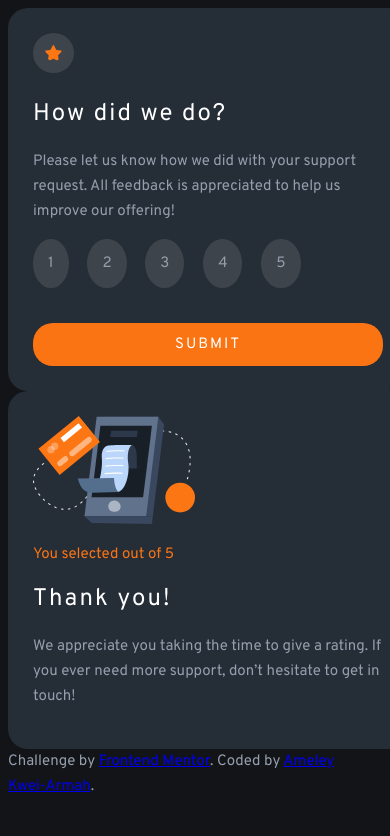
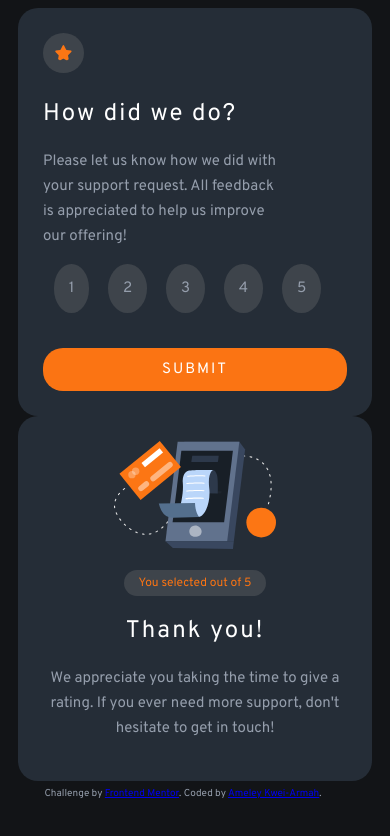
Before and after one commit to Amelss/interactive-rating-component, a website: page index.html in a window 390 px wide. Drawn offline with Linux system fonts and the light colour scheme.

Commit message:
Rating functionality added - styling to be done

```diff
--- a/index.html
+++ b/index.html
@@ -16,7 +16,8 @@
 <body>
 
   <!-- Rating state start -->
-<div class="rating-card">
+  <div class="container">
+    <div class="rating-card">
   <div>
     <img src="/images/icon-star.svg" alt="star" class="star">
   </div>
@@ -25,31 +26,38 @@
  <p class="sub-heading">Please let us know how we did with your support request. All feedback is appreciated
   to help us improve our offering!</p>
   <div class="buttons">
-    <button id="rating-btn" class="selected">1</button>
-    <button id="rating-btn" class="selected">2</button>
-    <button id="rating-btn" class="selected">3</button>
-    <button id="rating-btn" class="selected">4</button>
-    <button id="rating-btn" class="selected">5</button>
+    <button class="rating-btn selected">1</button>
+    <button class="rating-btn selected">2</button>
+    <button class="rating-btn selected">3</button>
+    <button class="rating-btn selected">4</button>
+    <button class="rating-btn selected">5</button>
   </div>
 
 <br>
- <button id="submit-btn">SUBMIT</button>
+ <button type="button" id="submit-btn" class="submit-selected">SUBMIT</button>
 
 </div>
+  </div>
+
 
   <!-- Rating state end -->
 
   <!-- Thank you state start -->
-<div class="thank-you-card hidden">
+  <div class="container">
+    <div class="thank-you-card hidden">
   <img src="/images/illustration-thank-you.svg" alt="phone and card thank you image" class="thank-you-img">
- <p class="selection">You selected <span id="rating"><!-- Add rating here --> </span>out of 5</p>
+ <p id="selection">You selected <span id="rating-number"><!-- Add rating here --> </span> out of 5</p>
 
   <h2>Thank you!</h2>
 
-  <p class="sub-heading">We appreciate you taking the time to give a rating. If you ever need more support,
-  don’t hesitate to get in touch!</p>
+  <p class="thank-you-sub">We appreciate you taking the time to give a rating. If you ever need more support,
+  don't hesitate to get in touch!</p>
 
 </div>
+
+
+  </div>
+
 
   <!-- Thank you state end -->
 
@@ -59,6 +67,7 @@
     Coded by <a href="#">Ameley Kwei-Armah</a>.
   </div>
 
+
   <script src="/script.js"></script>
 </body>
 </html>
--- a/script.js
+++ b/script.js
@@ -1,13 +1,39 @@
-let ratings = document.querySelectorAll('#rating-btn')
-let submitBtn = document.getElementById('submit-btn')
+let ratings = document.querySelectorAll('.rating-btn');
+let submitBtn = document.getElementById('submit-btn');
+let ratingsCard = document.querySelector(".rating-card");
+let thankYouCard = document.querySelector(".thank-you-card");
+let ratingNumber = document.getElementById("rating-number")
+let selection = document.querySelector("#selection")
+let result = document.querySelectorAll(".rating-btn")
+
+
 
 for (let i = 0; i < ratings.length; i++){
-    ratings[i].addEventListener('click', function () {
-    ratings[i].classList.add('selected')
-    console.log('Ratings clicked');
-})
+    ratings[i].addEventListener('click', function (e) {
+        ratings[i].style.backgroundColor = "hsl(25, 97%, 53%)";
+        ratings[i].style.color = "white";
+        ratings[i].classList.toggle('selected')
+        console.log('Ratings clicked');
+
+        result = e.target.innerHTML
+        console.log(result)
+
+
+
+    })
 }
+
+
+
 
 submitBtn.addEventListener('click', function () {
     console.log('clicked');
+    submitBtn.classList.toggle("submit-selected")
+    ratingNumber.textContent = result
+
+    // ratingsCard.classList.add("hidden")
+    // thankYouCard.classList.remove("hidden")
+
+
+
 })
--- a/styles.css
+++ b/styles.css
@@ -17,6 +17,12 @@ h2{
     font-weight: 400;
 }
 
+/* .container{
+    display: grid;
+    place-items: center;
+    min-height: 100vh;
+} */
+
 .rating-card, .thank-you-card{
     background-color: hsl(213, 19%, 18%);
     border-radius: 20px;
@@ -33,9 +39,9 @@ h2{
 
 }
 
-.selection{
-    color: hsl(25, 97%, 53%);
-    font-size: 15px;
+
+.show{
+    display: hidden;
 }
 
 /* .hidden{
@@ -43,10 +49,19 @@ h2{
 } */
 
 .buttons{
-    width: 100%;
+    text-align: center;
 }
 
-#rating-btn{
+
+
+
+
+.selected{
+    background-color: hsl(25, 97%, 53%);
+    color: white;
+
+}
+.rating-btn{
     border: none;
     border-radius: 50%;
     font-size: 15px;
@@ -56,6 +71,11 @@ h2{
     margin-right: 15px;
     padding: 15px;
 
+}
+
+.rating-btn:hover{
+    background-color: hsl(217, 12%, 63%);
+    color: white;
 }
 
 #submit-btn{
@@ -71,16 +91,59 @@ h2{
     letter-spacing: 2px;
 }
 
-#rating-btn:hover{
-    background-color: hsl(217, 12%, 63%);
-    color: white;
-}
+
 
 #submit-btn:hover{
     background-color: white;
     color: hsl(25, 97%, 53%);
 }
 
-.selected{
-    background-color: hsl(25, 97%, 53%);
+
+
+.submit-selected{
+    background-color: white;
+    color: hsl(25, 97%, 53%);
 }
+
+.attribution{
+    font-size: 10px;
+    text-align: center;
+}
+
+.thank-you-card{
+    text-align: center;
+}
+
+.thank-you-sub{
+    color: hsl(217, 12%, 63%);
+    font-size: 15px;
+    line-height: 25px;
+    width: 350px;
+}
+
+#selection{
+    background-color: #3e444b;
+    border-radius: 20px;
+    padding: 5px 15px;
+    width: fit-content;
+    font-size: 12px;
+    margin: auto;
+    margin-top: 15px;
+    color: hsl(25, 97%, 53%);
+    font-size: 12px;
+}
+
+
+@media screen and (max-width: 460px ) {
+    .container{
+        padding: 0 10px;
+
+    }
+    .sub-heading{
+        width: 80%
+    }
+
+    .thank-you-sub{
+    width: fit-content;
+    }
+}
```
Also changed, not shown: package.json (added, +24 -0 lines), script.test.js (added), 1 other file.
